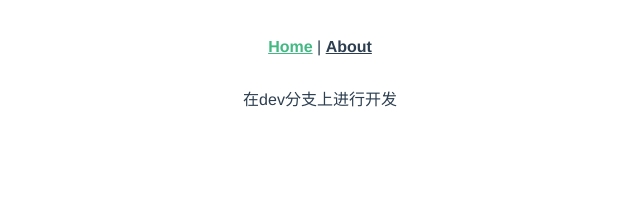
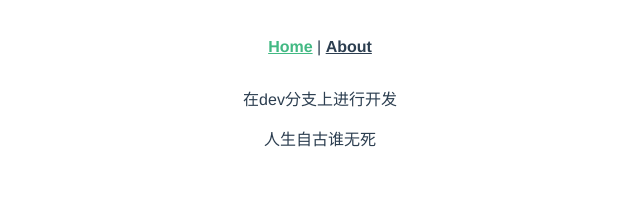
Before and after one commit to 991025/chuchen, a Vue app: page / in a window 1280 px wide. Shown: the top 216 px of the page, without its empty margins (320-960 px from the left). Built offline with nearby package versions, Linux system fonts and the light colour scheme.

Commit message:
dev分支上第二次修改

```diff
--- a/src/views/Home.vue
+++ b/src/views/Home.vue
@@ -1,6 +1,7 @@
 <template>
   <div class="home">
     在dev分支上进行开发
+    <p>人生自古谁无死</p>
   </div>
 </template>
 
```
